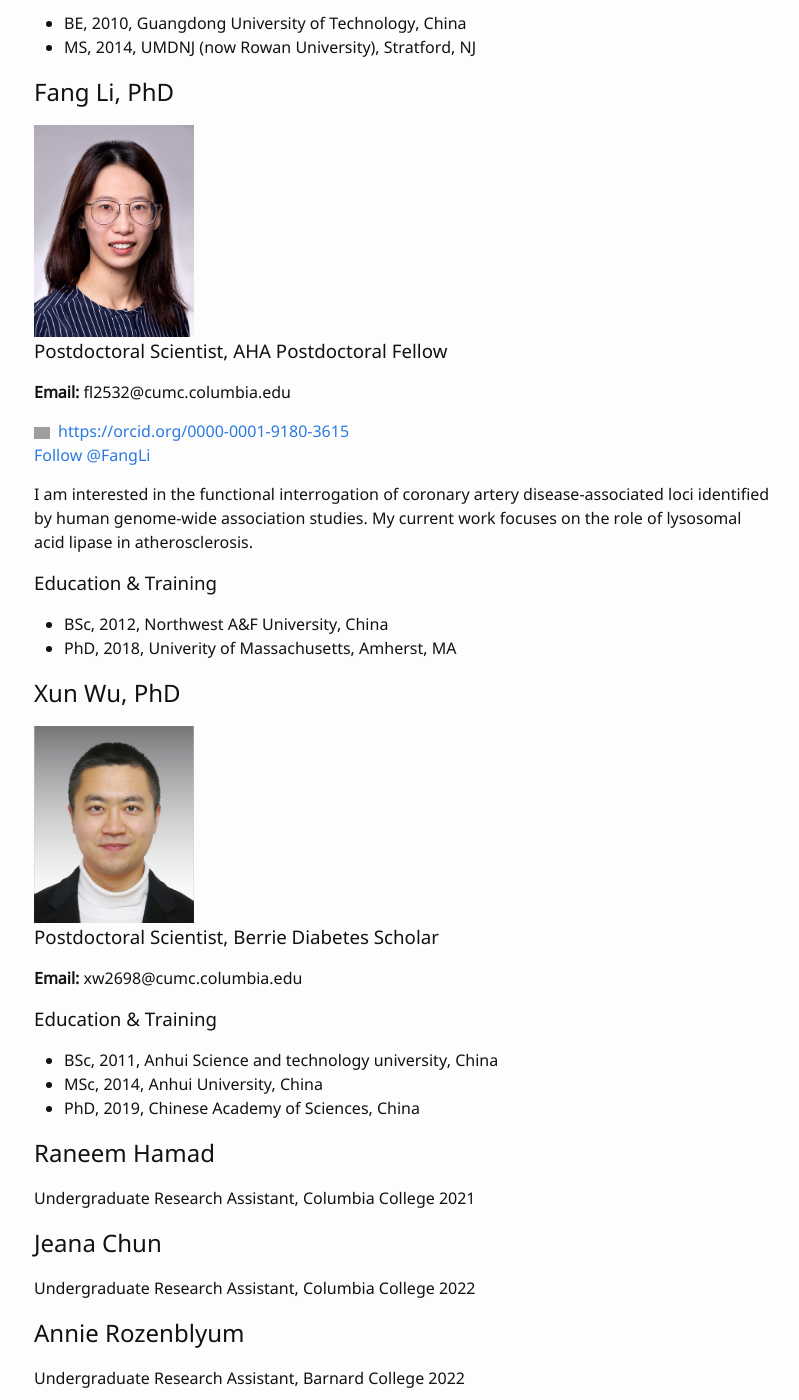
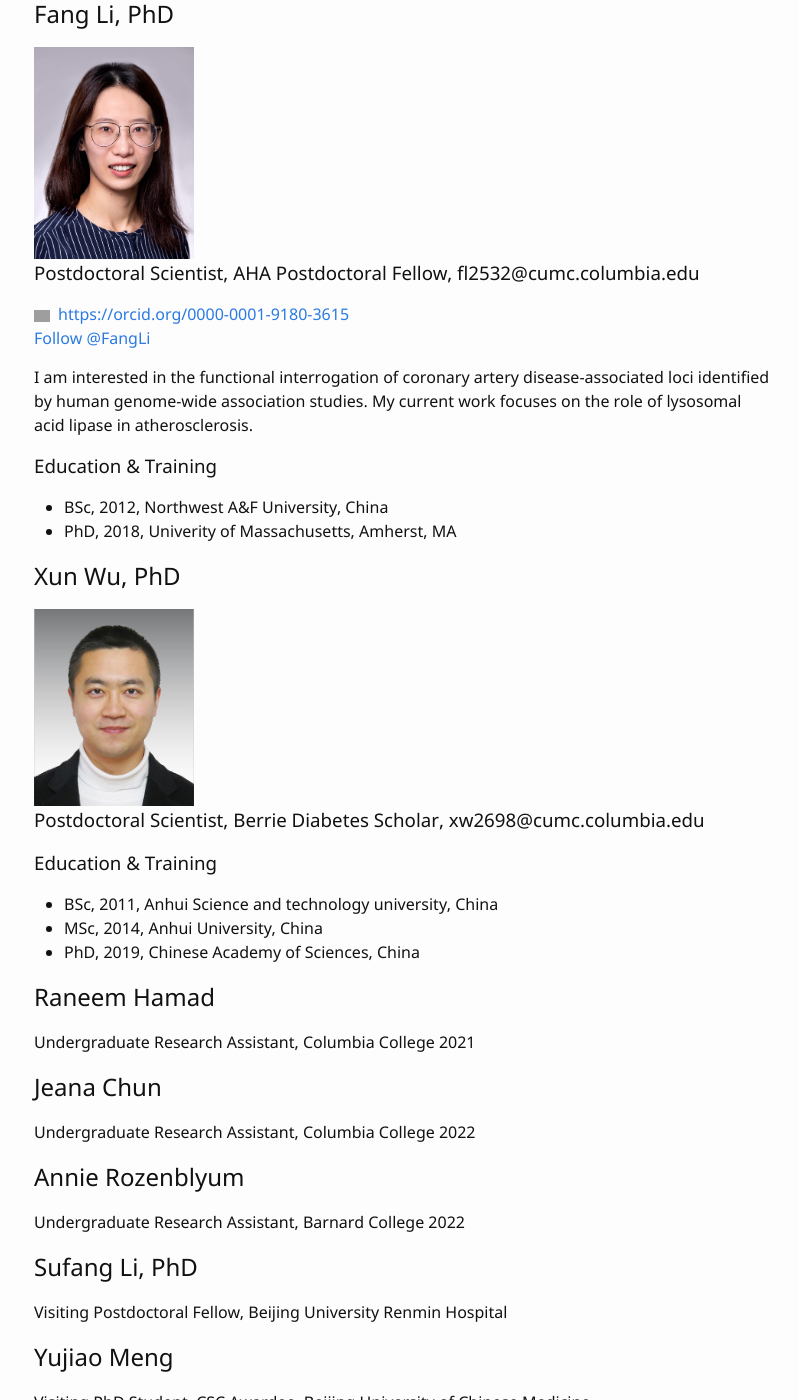
Before and after one commit to hanruizhang/zhanglab, a Jekyll site: the page built from 2_People.md, in a window 1280 px wide and 1400 px high, scrolled down 1403 px. Shown: the whole window, without its empty margins (236-1035 px from the left). Built offline with Jekyll 4.4.1, drawn with Linux system fonts in a browser that asks for light colours; comment, search, counter and statistics services are not loaded; some of the changed text lies outside the part shown; grey boxes are pictures that could not be loaded.

Commit message:
Update 2_People.md

```diff
--- a/2_People.md
+++ b/2_People.md
@@ -10,8 +10,7 @@ nav: true
   <img src="{{ '/images/Hanrui_Zhang_3.jpg' | absolute_url }}" alt="Hanrui_Zhang" width="200">
 </div>
 
-### Assistant Professor of Medicine
-**Email:** hz2418@cumc.columbia.edu
+### Assistant Professor of Medicine, hz2418@cumc.columbia.edu
 <div itemscope itemtype="https://schema.org/Person"><a itemprop="sameAs" content="https://orcid.org/0000-0001-8655-938X" href="https://orcid.org/0000-0001-8655-938X" target="orcid.widget" rel="me noopener noreferrer" style="vertical-align:top;"><img src="https://orcid.org/sites/default/files/images/orcid_16x16.png" style="width:1em;margin-right:.5em;" alt="ORCID iD icon">https://orcid.org/0000-0001-8655-938X</a></div>
 
 <a href="https://twitter.com/hanrui_zhang?ref_src=twsrc%5Etfw" class="twitter-follow-button" data-show-count="false">Follow @hanrui_zhang</a><script async src="https://platform.twitter.com/widgets.js" charset="utf-8"></script>
@@ -35,8 +34,7 @@ Hanrui is a member of the American Heart Association (AHA), Council on Arteriosc
 # **Lab Members**
 
 ## Jianting Shi, MS
-### Research Specialist
-**Email:** js5095@cumc.columbia.edu
+### Research Specialist, js5095@cumc.columbia.edu
 
 My work focuses on exploring the functionality of myeloid cells and their roles in cardiometabolic diseases using genome-wide CRISPR screen and next-gen sequencing technologies.
 
@@ -49,8 +47,7 @@ My work focuses on exploring the functionality of myeloid cells and their roles
   <img src="{{ '/images/Fang_Li.jpg' | absolute_url }}" alt="Fang_Li" width="160">
 </div>
 
-### Postdoctoral Scientist, AHA Postdoctoral Fellow
-**Email:** fl2532@cumc.columbia.edu
+### Postdoctoral Scientist, AHA Postdoctoral Fellow, fl2532@cumc.columbia.edu
 
 <div itemscope itemtype="https://schema.org/Person"><a itemprop="sameAs" content="https://orcid.org/0000-0001-9180-3615" href="https://orcid.org/0000-0001-9180-3615" target="orcid.widget" rel="me noopener noreferrer" style="vertical-align:top;"><img src="https://orcid.org/sites/default/files/images/orcid_16x16.png" style="width:1em;margin-right:.5em;" alt="ORCID iD icon">https://orcid.org/0000-0001-9180-3615</a></div>
 <a href="https://twitter.com/FangLi?ref_src=twsrc%5Etfw" class="twitter-follow-button" data-show-count="false">Follow @FangLi</a><script async src="https://platform.twitter.com/widgets.js" charset="utf-8"></script>
@@ -65,8 +62,7 @@ I am interested in the functional interrogation of coronary artery disease-assoc
 <div>
   <img src="{{ '/images/Xun_Wu.jpg' | absolute_url }}" alt="Xun_Wu" width="160">
 </div>
-### Postdoctoral Scientist, Berrie Diabetes Scholar
-**Email:** xw2698@cumc.columbia.edu
+### Postdoctoral Scientist, Berrie Diabetes Scholar, xw2698@cumc.columbia.edu
 
 ### Education & Training
 - BSc, 2011, Anhui Science and technology university, China
```
